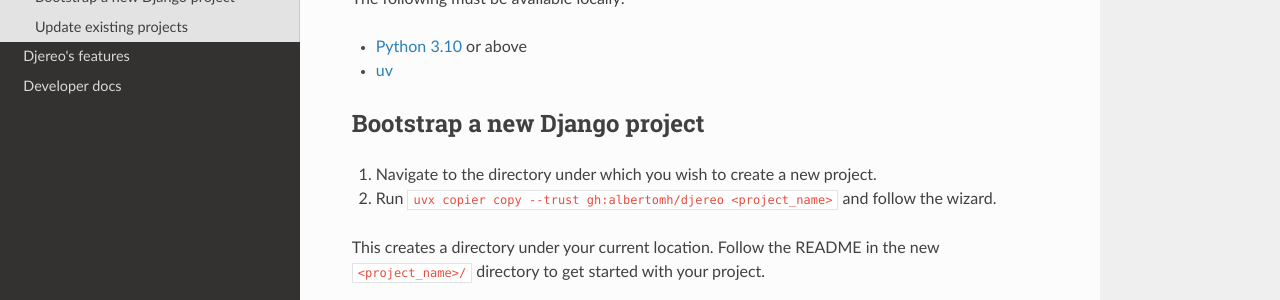
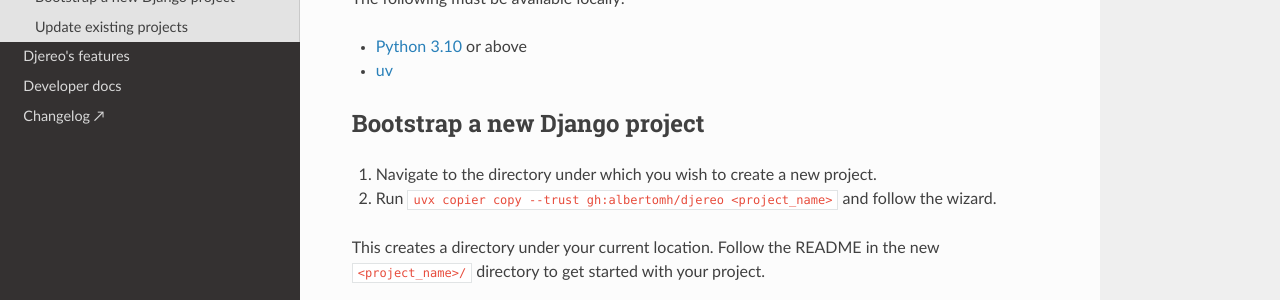
Before and after one commit to albertomh/djereo, an MkDocs documentation site: the page built from docs/src/quickstart.md, in a window 1280 px wide. Shown: the part 278-578 px from the top of the page. Built offline with MkDocs 1.6.1, drawn with Linux system fonts in a browser that asks for light colours; nearby versions of some CDN libraries.

Commit message:
docs: link to changelog from mkdocs sidebar

```diff
--- a/docs/mkdocs.yml
+++ b/docs/mkdocs.yml
@@ -10,6 +10,7 @@
     - quickstart.md
     - Djereo's features: featurelist.md
     - Developer docs: develop.md
+    - Changelog ↗: https://github.com/albertomh/djereo/blob/main/CHANGELOG.md
 theme:
     name: readthedocs
     highlightjs: true
```
